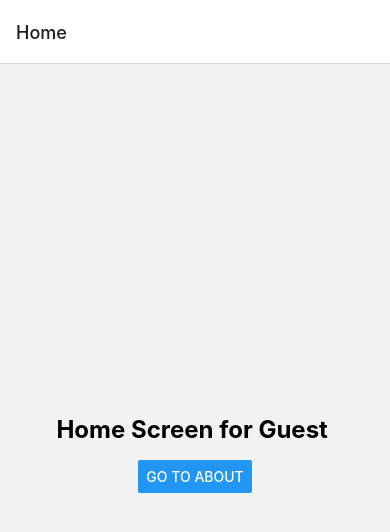
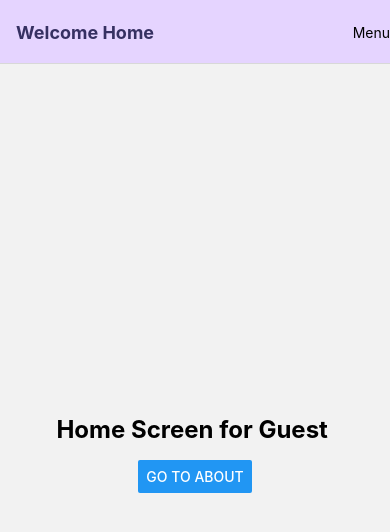
Before and after one commit to VanshSh/react_native_learning_from_codeevolution, a React Native app: screen / in a window 390 px wide. Shown: the top 532 px of the page. Built offline with nearby package versions, Linux system fonts and the light colour scheme.

Commit message:
feat: :sparkles: Video 76 => Stack Navigation Options

```diff
--- a/App.js
+++ b/App.js
@@ -2,6 +2,7 @@ import { NavigationContainer } from '@react-navigation/native'
 import { createStackNavigator } from '@react-navigation/stack'
 import HomeScreen from './screens/HomeScreen'
 import AboutScreen from './screens/AboutScreen'
+import { Pressable, Text } from 'react-native'
 
 export default function App() {
   const Stack = createStackNavigator()
@@ -12,12 +13,34 @@ export default function App() {
       {/* <RNFormsComponents /> */}
       {/* <RNForm/> */}
       {/* <RNNetworking /> */}
-      <Stack.Navigator initialRouteName='Home'>
+      <Stack.Navigator
+        initialRouteName='Home'
+        screenOptions={{
+          headerStyle: {
+            backgroundColor: '#E5D4FF',
+          },
+          headerTintColor: '#363062',
+          headerTitleStyle: {
+            fontWeight: 'bold',
+          },
+          headerRight: () => (
+            <Pressable onPress={() => alert('Menu Pressed')}>
+              <Text>Menu</Text>
+            </Pressable>
+          ),
+          contentStyle: {
+            backgroundColor: '#192655',
+          },
+        }}
+      >
         <Stack.Screen
           name='Home'
           component={HomeScreen}
           initialParams={{
             result: 'Guest ',
+          }}
+          options={{
+            title: 'Welcome Home',
           }}
         />
         <Stack.Screen
```
Also changed, not shown: 1 other file (tests, documents, lock files or other folders).
